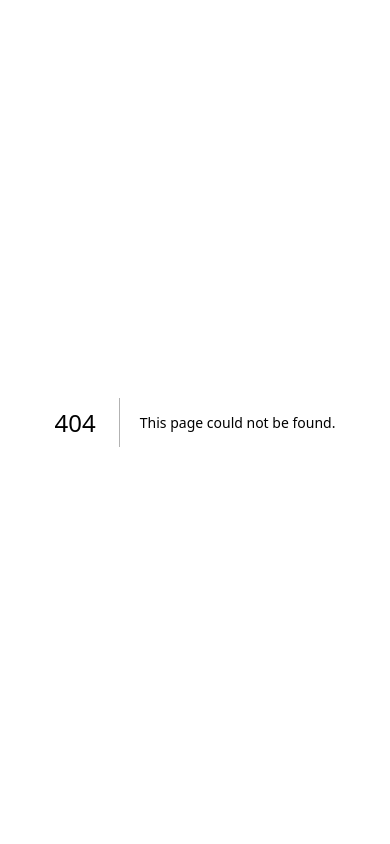
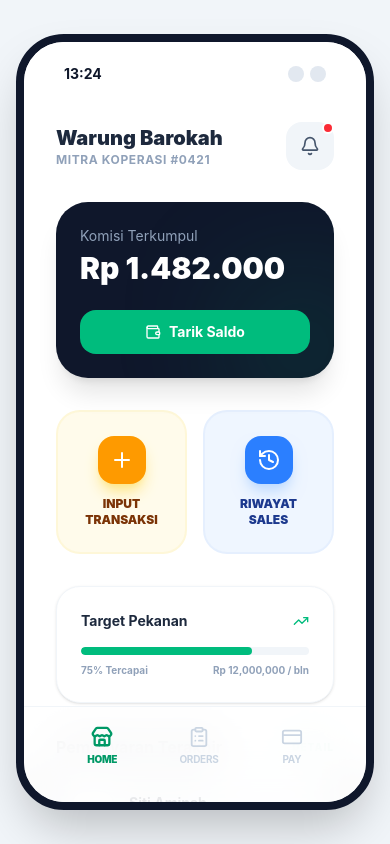
Before and after one commit to errorcript/koperasi-digital, a Next.js app: page /mitra in a window 390 px wide. Before the commit this address had no page. Built offline with nearby package versions, Linux system fonts and the light colour scheme.

Commit message:
Add Warung Mitra Mobile App mockup

```diff
--- /dev/null
+++ b/src/app/mitra/page.tsx
@@ -0,0 +1,143 @@
+'use client';
+
+import {
+    Store,
+    ArrowLeft,
+    Plus,
+    ClipboardList,
+    CreditCard,
+    History,
+    Bell,
+    ArrowRight,
+    ChevronRight,
+    TrendingUp,
+    Wallet
+} from 'lucide-react';
+import { motion } from 'framer-motion';
+import Link from 'next/link';
+
+export default function MitraApp() {
+    return (
+        <div className="min-h-screen bg-[#f1f5f9] flex items-center justify-center p-4">
+            <div className="max-w-[400px] w-full bg-white rounded-[48px] shadow-2xl border-[8px] border-slate-900 overflow-hidden relative aspect-[9/19.5]">
+
+                {/* Status Bar Mockup */}
+                <div className="h-12 bg-white flex justify-between items-center px-10 pt-4">
+                    <span className="text-sm font-bold">13:24</span>
+                    <div className="flex gap-1.5">
+                        <div className="w-4 h-4 rounded-full bg-slate-200"></div>
+                        <div className="w-4 h-4 rounded-full bg-slate-200"></div>
+                    </div>
+                </div>
+
+                {/* Content Wrapper */}
+                <div className="p-8 h-full overflow-y-auto pb-24">
+                    {/* Header */}
+                    <div className="flex justify-between items-center mb-8">
+                        <div>
+                            <h1 className="text-xl font-black text-slate-800">Warung Barokah</h1>
+                            <p className="text-xs text-slate-400 font-bold uppercase tracking-wider">Mitra Koperasi #0421</p>
+                        </div>
+                        <button className="w-12 h-12 rounded-2xl bg-slate-100 flex items-center justify-center text-slate-600 relative">
+                            <Bell size={20} />
+                            <span className="absolute top-0 right-0 w-3 h-3 bg-red-500 border-2 border-white rounded-full"></span>
+                        </button>
+                    </div>
+
+                    {/* Wallet Card */}
+                    <motion.div
+                        initial={{ opacity: 0, y: 20 }}
+                        animate={{ opacity: 1, y: 0 }}
+                        className="bg-slate-900 rounded-[32px] p-6 text-white mb-8 relative overflow-hidden shadow-xl"
+                    >
+                        <div className="relative z-10">
+                            <p className="text-slate-400 text-sm mb-1">Komisi Terkumpul</p>
+                            <p className="text-3xl font-black mb-6">Rp 1.482.000</p>
+                            <div className="flex gap-3">
+                                <button className="flex-1 py-3 bg-emerald-500 text-white rounded-2xl text-sm font-bold flex items-center justify-center gap-2">
+                                    <Wallet size={16} /> Tarik Saldo
+                                </button>
+                            </div>
+                        </div>
+                        {/* Decor */}
+                        <div className="absolute -right-8 -bottom-8 w-32 h-32 bg-emerald-500/20 rounded-full blur-3xl"></div>
+                    </motion.div>
+
+                    {/* Actions Grid */}
+                    <div className="grid grid-cols-2 gap-4 mb-8">
+                        <div className="bg-amber-50 rounded-3xl p-6 flex flex-col items-center justify-center text-center border-2 border-amber-100/50">
+                            <div className="w-12 h-12 bg-amber-500 rounded-2xl flex items-center justify-center text-white mb-3 shadow-lg shadow-amber-200">
+                                <Plus size={24} />
+                            </div>
+                            <p className="text-xs font-black text-amber-900 uppercase">Input Transaksi</p>
+                        </div>
+                        <div className="bg-blue-50 rounded-3xl p-6 flex flex-col items-center justify-center text-center border-2 border-blue-100/50">
+                            <div className="w-12 h-12 bg-blue-500 rounded-2xl flex items-center justify-center text-white mb-3 shadow-lg shadow-blue-200">
+                                <History size={24} />
+                            </div>
+                            <p className="text-xs font-black text-blue-900 uppercase">Riwayat Sales</p>
+                        </div>
+                    </div>
+
+                    {/* Sales Summary Mini Chart Concept */}
+                    <div className="bg-white border border-slate-100 rounded-3xl p-6 mb-8 shadow-sm">
+                        <div className="flex justify-between items-center mb-4">
+                            <h3 className="font-bold text-slate-800 text-sm">Target Pekanan</h3>
+                            <TrendingUp size={16} className="text-emerald-500" />
+                        </div>
+                        <div className="w-full h-2 bg-slate-100 rounded-full overflow-hidden">
+                            <div className="w-[75%] h-full bg-emerald-500 rounded-full"></div>
+                        </div>
+                        <div className="flex justify-between mt-2">
+                            <p className="text-[10px] text-slate-400 font-bold">75% Tercapai</p>
+                            <p className="text-[10px] text-slate-400 font-bold">Rp 12,000,000 / bln</p>
+                        </div>
+                    </div>
+
+                    {/* Recent Payments Section */}
+                    <div>
+                        <div className="flex justify-between items-center mb-4">
+                            <h3 className="font-bold text-slate-900">Pembayaran Terakhir</h3>
+                            <button className="text-[10px] font-black uppercase text-emerald-600 tracking-widest">Detail</button>
+                        </div>
+                        <div className="space-y-4">
+                            {[
+                                { name: "Siti Aminah", amount: "Rp 120,500", time: "14:10" },
+                                { name: "Budi Santoso", amount: "Rp 15,000", time: "12:45" },
+                                { name: "Andi Wijaya", amount: "Rp 64,000", time: "11:20" }
+                            ].map((tx, i) => (
+                                <div key={i} className="flex items-center gap-4 bg-slate-50 p-4 rounded-2xl border border-transparent hover:border-slate-200 transition-all cursor-pointer">
+                                    <div className="w-10 h-10 bg-white rounded-xl shadow-sm flex items-center justify-center text-slate-400 font-bold text-xs">
+                                        {tx.name.split(' ').map(n => n[0]).join('')}
+                                    </div>
+                                    <div className="flex-1">
+                                        <p className="text-sm font-bold text-slate-900 leading-none mb-1">{tx.name}</p>
+                                        <p className="text-[10px] text-slate-400 font-medium">Jam {tx.time}</p>
+                                    </div>
+                                    <p className="text-sm font-black text-slate-900">{tx.amount}</p>
+                                </div>
+                            ))}
+                        </div>
+                    </div>
+                </div>
+
+                {/* Footer Navigation */}
+                <div className="absolute bottom-0 left-0 right-0 h-24 bg-white/80 backdrop-blur-xl border-t border-slate-100 flex items-center justify-around px-8 pb-4">
+                    <div className="flex flex-col items-center gap-1 text-emerald-600">
+                        <Store size={22} strokeWidth={2.5} />
+                        <span className="text-[10px] font-black uppercase tracking-tight">Home</span>
+                    </div>
+                    <div className="flex flex-col items-center gap-1 text-slate-300">
+                        <ClipboardList size={22} />
+                        <span className="text-[10px] font-bold uppercase tracking-tight">Orders</span>
+                    </div>
+                    <div className="flex flex-col items-center gap-1 text-slate-300">
+                        <CreditCard size={22} />
+                        <span className="text-[10px] font-bold uppercase tracking-tight">Pay</span>
+                    </div>
+                </div>
+
+            </div>
+        </div>
+    );
+}
```
